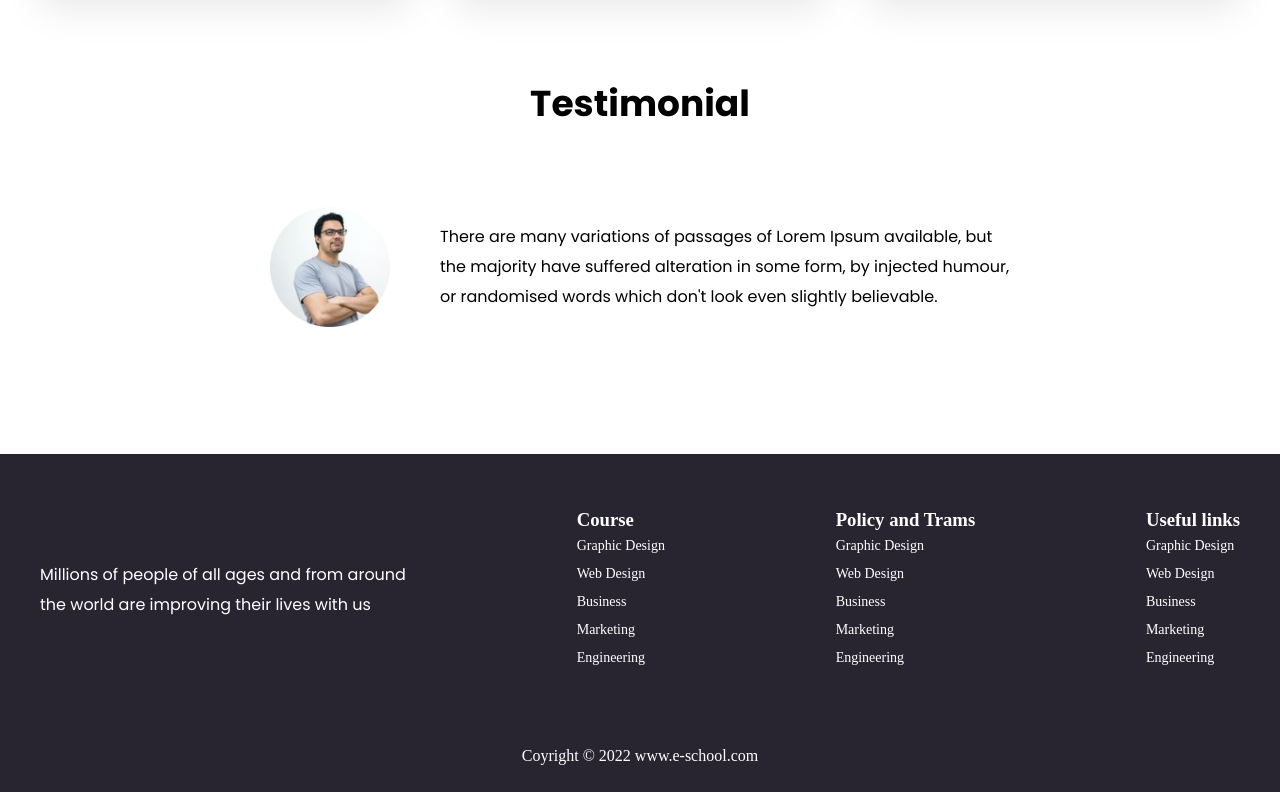
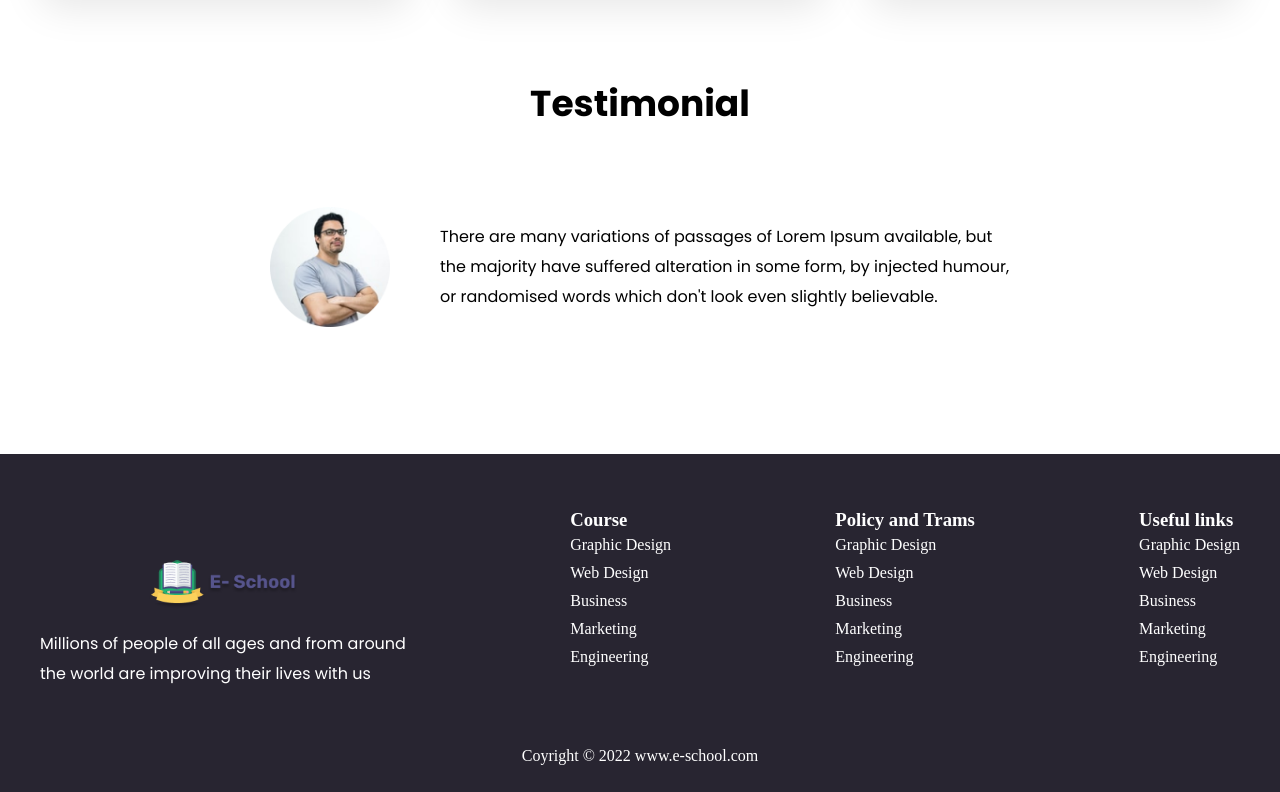
Before and after one commit to mabedinfahim/E-School, a plain HTML site: page index.html in a window 1280 px wide. Shown: the part 1499-2291 px from the top of the page. Drawn offline with Linux system fonts and the light colour scheme.

Commit message:
footer logo added

```diff
--- a/css/style.css
+++ b/css/style.css
@@ -298,6 +298,14 @@ header{
     font-size: 16px;
     line-height: 30px;
     color: #FFFFFF;
+    display: flex;
+    flex-direction:column;
+    align-items:center;
+}
+
+.col-6 img{
+    width: 150px;
+    margin-bottom: 20px;
 }
 
 
@@ -316,7 +324,6 @@ header{
 .col-2 ul li a{
     color: #FFFFFF;
     text-decoration: none;
-    font-size: 14px;
 }
 
 .copyright{
--- a/index.html
+++ b/index.html
@@ -138,6 +138,7 @@
             <div class="container">
                 <div class="row d-flex justify-between align-center">
                     <div class="col-6">
+                        <img src="./images/Group 1.png" alt="" srcset="">
                         <p>Millions of people of all ages and from around
                             the world are improving their lives with us</p>
                     </div>
```
